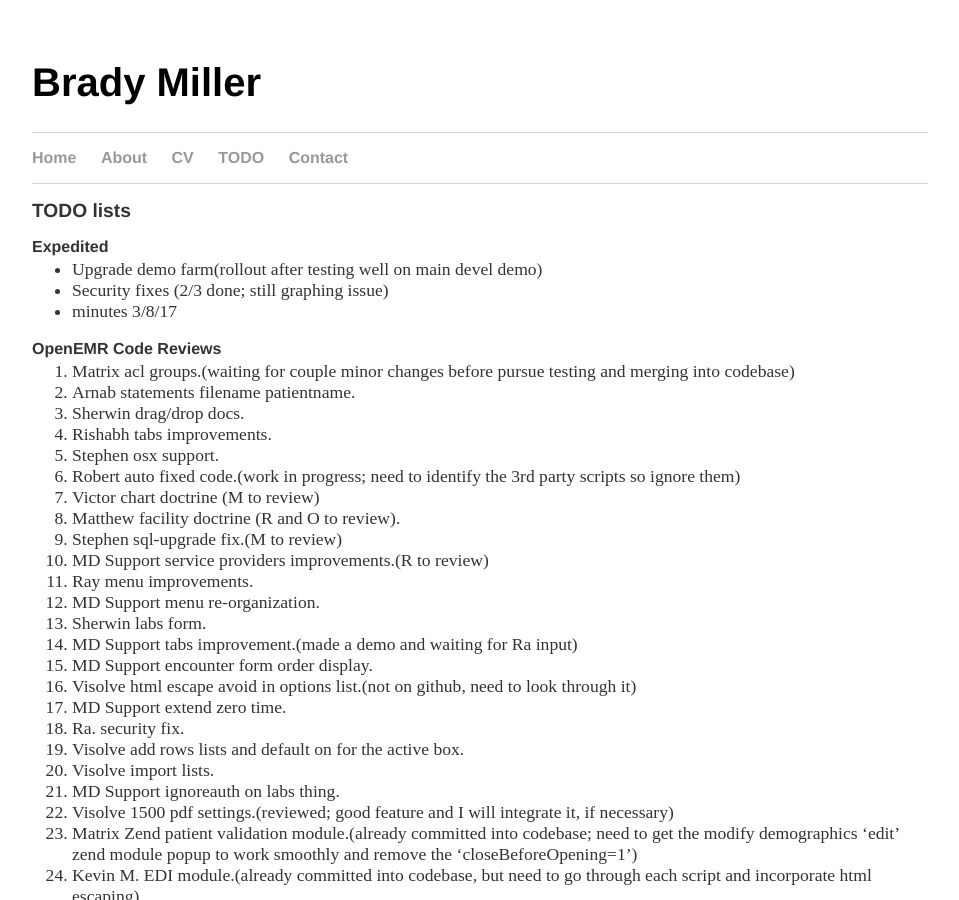
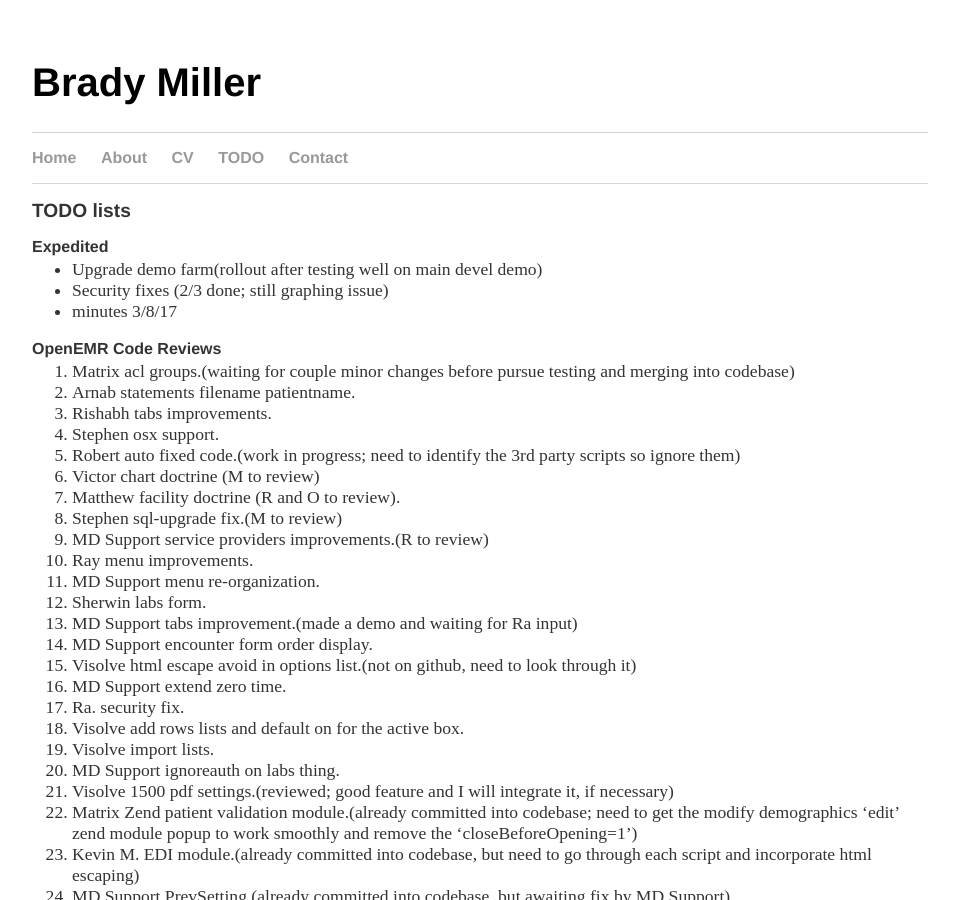
Before and after one commit to bradymiller/bradymiller.github.io, a Jekyll site: the page built from todo/index.md, in a window 1280 px wide and 900 px high. Shown: the whole window, without its empty margins (160-1119 px from the left). Built offline with Jekyll 4.4.1, drawn with Linux system fonts in a browser that asks for light colours; our own code applies the rules of GitHub Pages for plain Markdown files.

Commit message:
Update index.md

```diff
--- a/todo/index.md
+++ b/todo/index.md
@@ -11,7 +11,6 @@
 ### OpenEMR Code Reviews
 1. Matrix acl groups.(waiting for couple minor changes before pursue testing and merging into codebase)
 1. Arnab statements filename patientname.
-1. Sherwin drag/drop docs.
 1. Rishabh tabs improvements.
 1. Stephen osx support.
 1. Robert auto fixed code.(work in progress; need to identify the 3rd party scripts so ignore them)
```
